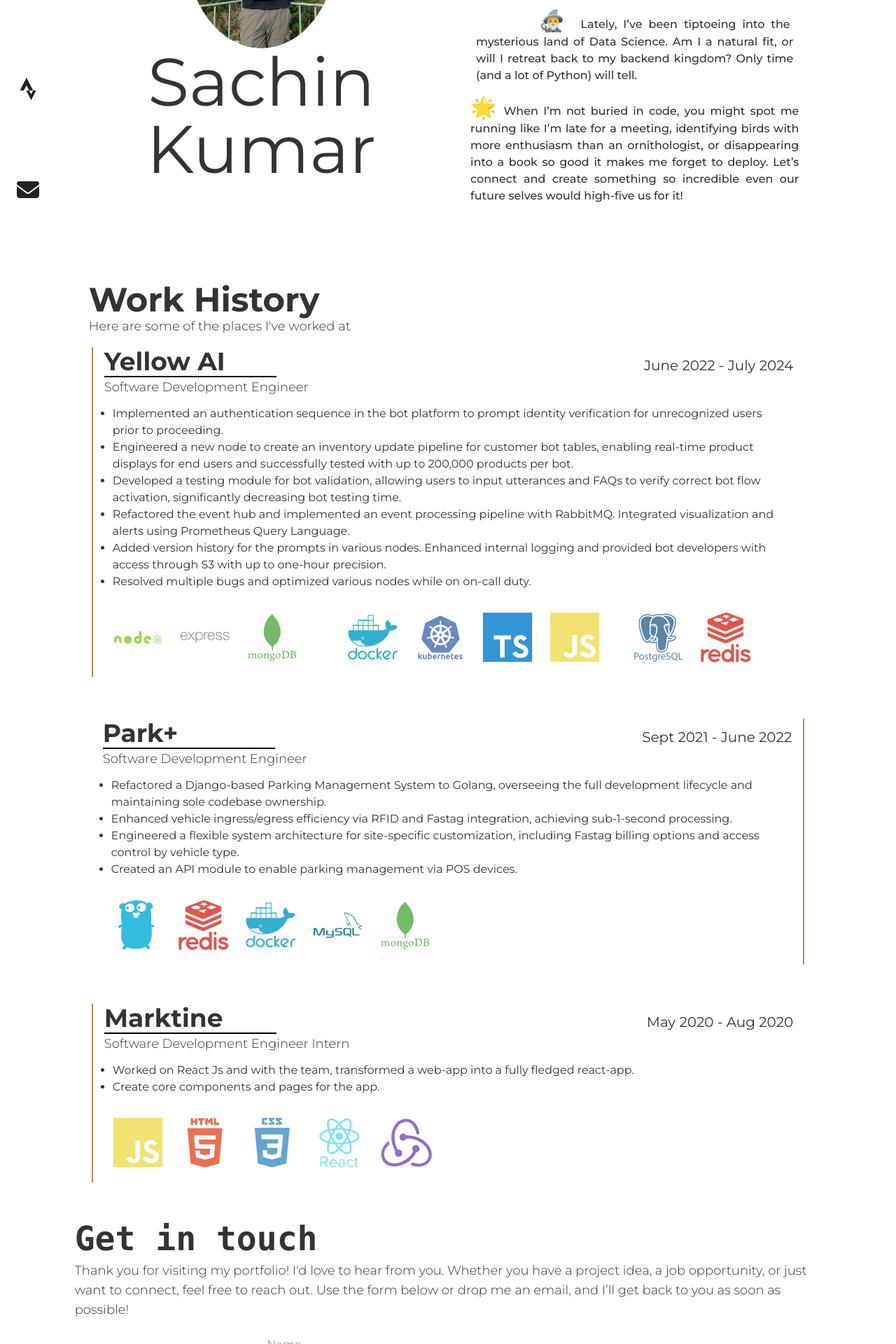
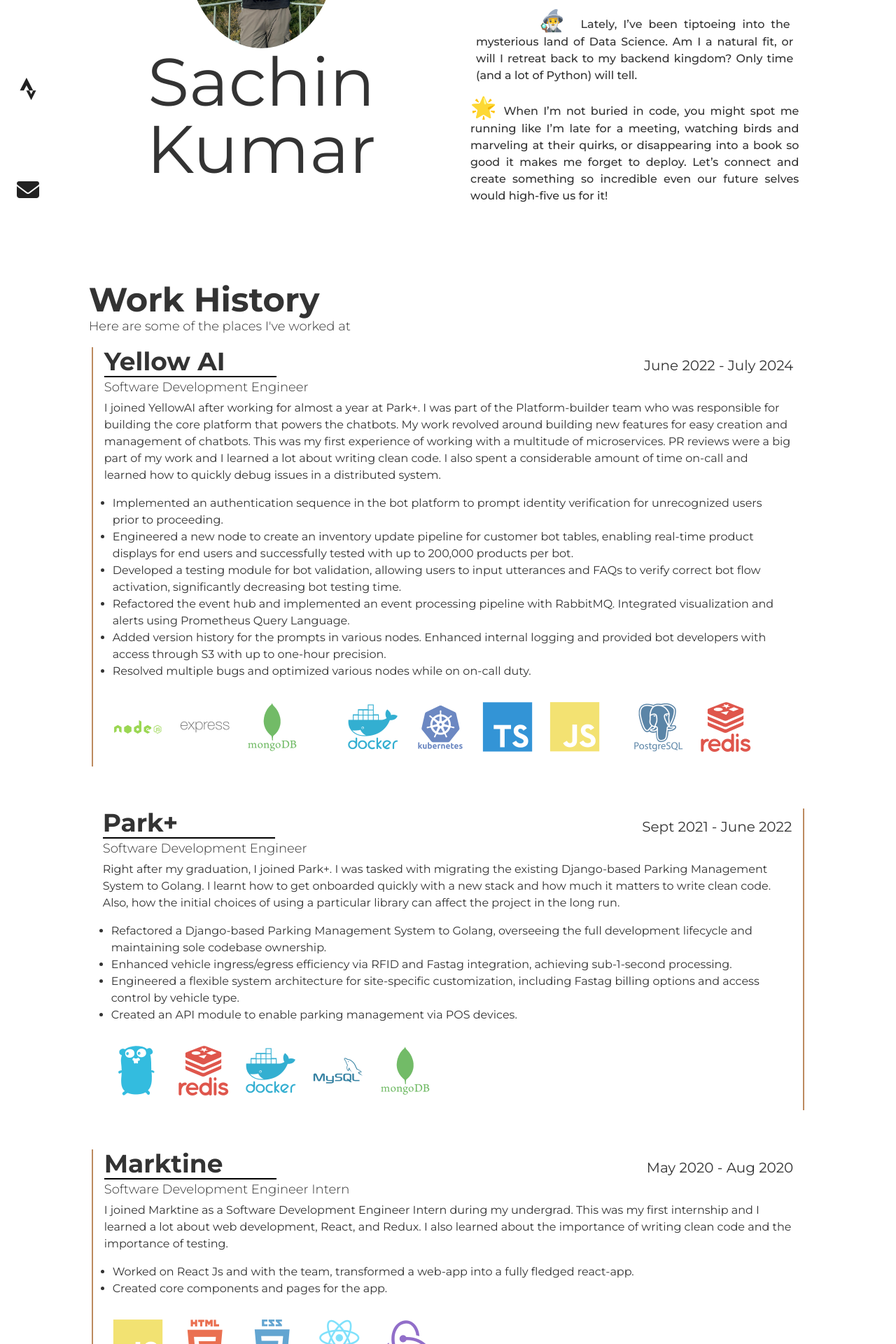
Before and after one commit to notreallystatic/notreallystatic, a Next.js app: page / in a window 1280 px wide. Shown: the part 440-2360 px from the top of the page at 70% size. Built offline with nearby package versions, Linux system fonts and the light colour scheme; some icons are missing.

Commit message:
impr: about me & work section

```diff
--- a/src/components/about.tsx
+++ b/src/components/about.tsx
@@ -45,10 +45,10 @@
 					<p className="m-2">
 						<span className="text-3xl">🌟</span>
 						&nbsp;When I’m not buried in code, you might spot me running like
-						I’m late for a meeting, identifying birds with more enthusiasm than
-						an ornithologist, or disappearing into a book so good it makes me
-						forget to deploy. Let’s connect and create something so incredible
-						even our future selves would high-five us for it!
+						I’m late for a meeting, watching birds and marveling at their
+						quirks, or disappearing into a book so good it makes me forget to
+						deploy. Let’s connect and create something so incredible even our
+						future selves would high-five us for it!
 					</p>
 				</div>
 			</div>
--- a/src/components/workHistory.tsx
+++ b/src/components/workHistory.tsx
@@ -20,7 +20,11 @@
 					>
 						<p>
 							<span className="text-left w-full md:w-2/4 inline-block text-3xl">
-								<a href={jobObject.url} className="text-4xl font-bold">
+								<a
+									href={jobObject.url}
+									className="text-4xl font-bold"
+									target="_blank"
+								>
 									{jobObject.company}
 								</a>
 								<span className="w-1/2 bg-foreground-800 h-[2px] block"></span>
@@ -36,6 +40,7 @@
 								{jobObject.role}
 							</span>
 						</p>
+						<p className="my-1 text-pretty">{jobObject.intro}</p>
 						<ul className="list-disc p-3">
 							{jobObject.description.map((desc, index) => (
 								<li key={index}>{desc}</li>
--- a/src/constants/index.ts
+++ b/src/constants/index.ts
@@ -28,6 +28,8 @@
 		url: "https://yellow.ai",
 		role: "Software Development Engineer",
 		time: "June 2022 - July 2024",
+		intro:
+			"I joined YellowAI after working for almost a year at Park+. I was part of the Platform-builder team who was responsible for building the core platform that powers the chatbots. My work revolved around building new features for easy creation and management of chatbots. This was my first experience of working with a multitude of microservices. PR reviews were a big part of my work and I learned a lot about writing clean code. I also spent a considerable amount of time on-call and learned how to quickly debug issues in a distributed system.",
 		description: [
 			"Implemented an authentication sequence in the bot platform to prompt identity verification for unrecognized users prior to proceeding.",
 			"Engineered a new node to create an inventory update pipeline for customer bot tables, enabling real-time product displays for end users and successfully tested with up to 200,000 products per bot.",
@@ -56,6 +58,8 @@
 		url: "https://parkplus.io",
 		role: "Software Development Engineer",
 		time: "Sept 2021 - June 2022",
+		intro:
+			"Right after my graduation, I joined Park+. I was tasked with migrating the existing Django-based Parking Management System to Golang. I learnt how to get onboarded quickly with a new stack and how much it matters to write clean code. Also, how the initial choices of using a particular library can affect the project in the long run.",
 		description: [
 			"Refactored a Django-based Parking Management System to Golang, overseeing the full development lifecycle and maintaining sole codebase ownership.",
 			"Enhanced vehicle ingress/egress efficiency via RFID and Fastag integration, achieving sub-1-second processing.",
@@ -69,9 +73,11 @@
 		url: "https://marktine.com",
 		role: "Software Development Engineer Intern",
 		time: "May 2020 - Aug 2020",
+		intro:
+			"I joined Marktine as a Software Development Engineer Intern during my undergrad. This was my first internship and I learned a lot about web development, React, and Redux. I also learned about the importance of writing clean code and the importance of testing.",
 		description: [
 			"Worked on React Js and with the team, transformed a web-app into a fully fledged react-app.",
-			"Create core components and pages for the app.",
+			"Created core components and pages for the app.",
 		],
 		skills: ["javascript", "html", "css", "react", "redux"],
 	},
--- a/src/types/index.ts
+++ b/src/types/index.ts
@@ -3,6 +3,7 @@
 	url: string;
 	role: string;
 	time: string;
+	intro: string;
 	description: string[];
 	skills: string[];
 };
```
